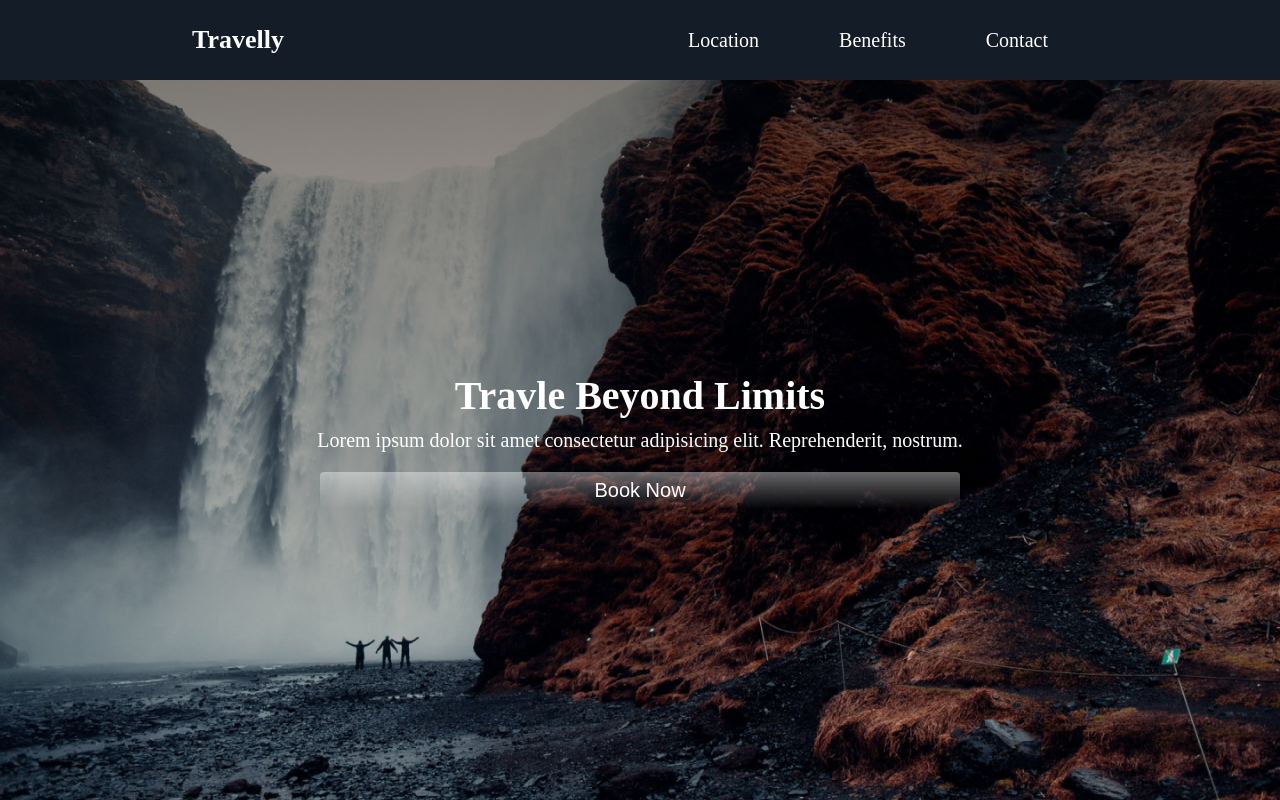
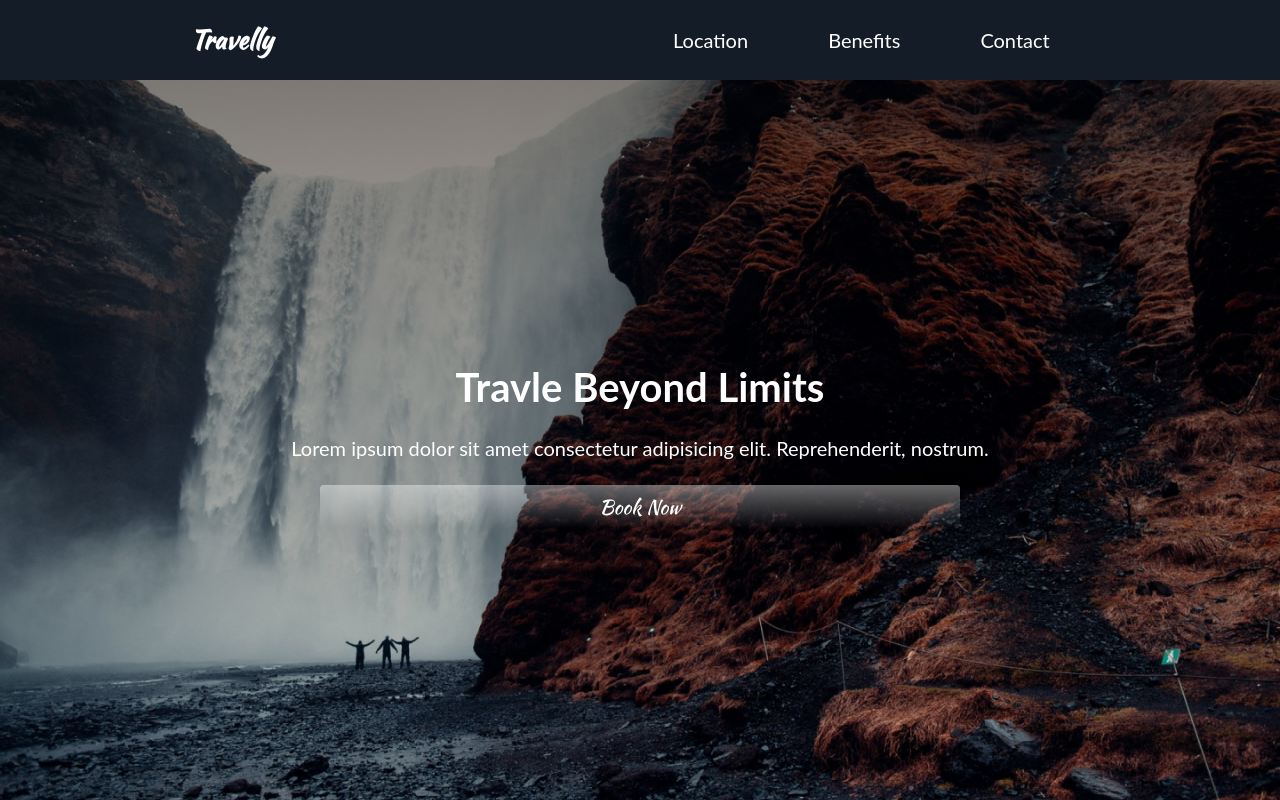
Before and after one commit to ahmadalnaib/website-travelly, a plain HTML site: page index.html in a window 1280 px wide. Drawn offline with Linux system fonts and the light colour scheme.

Commit message:
add new google fonts

```diff
--- a/index.html
+++ b/index.html
@@ -5,6 +5,7 @@
   <meta name="viewport" content="width=device-width, initial-scale=1.0">
   <meta name="description" content="Travelly is a travel agency website that helps you pick out your holiday vacatior">
   <meta name="robots" content="index, follow">
+  <link href="https://fonts.googleapis.com/css?family=Kaushan+Script|Roboto&display=swap" rel="stylesheet">
   <link rel="shortcut icon" href="/img/flower.png" type="image/x-icon">
   <link rel="stylesheet" href="style.css">
   <title>first one</title>
--- a/style.css
+++ b/style.css
@@ -14,6 +14,11 @@ html {
 #logo {
   font-size:2.6rem;
   cursor: pointer;
+}
+
+body{
+  font-family: 'Lato', sans-serif;
+  line-height: 1.7;
 }
 
 li,button,label,input,p{
@@ -78,7 +83,7 @@ a:hover{
   text-align:center;
   font-size:2rem;
   padding:1rem;
-
+font-weight: normal;
 }
 
 .btn {
@@ -91,6 +96,11 @@ a:hover{
   background :linear-gradient(rgba(255, 255, 255,0.4),transparent);
   color:#fff;
   cursor: pointer;
+  font-family: 'Kaushan Script', cursive;
+}
+
+#logo{
+  font-family: 'Kaushan Script', cursive;
 }
 
 .btn:hover{
```
